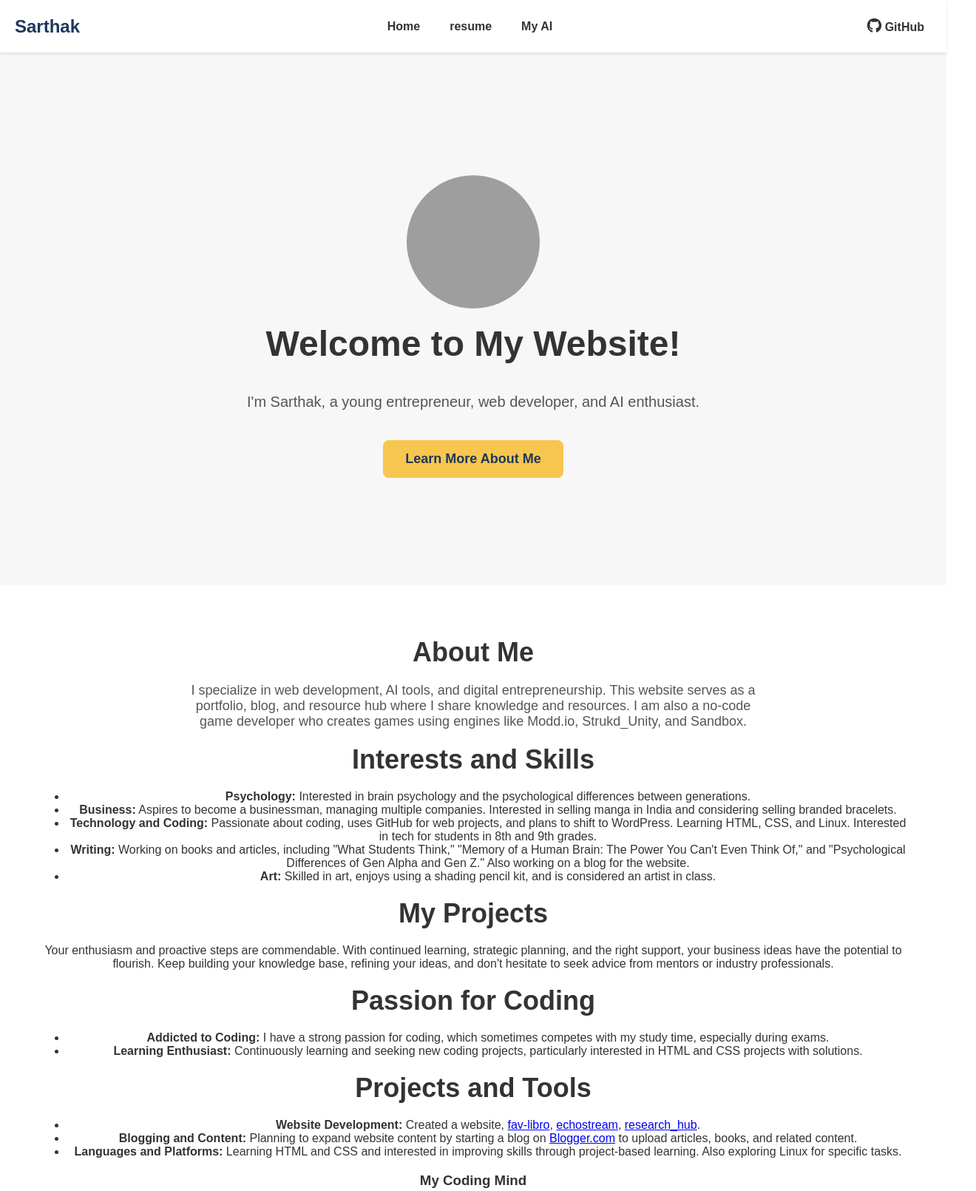
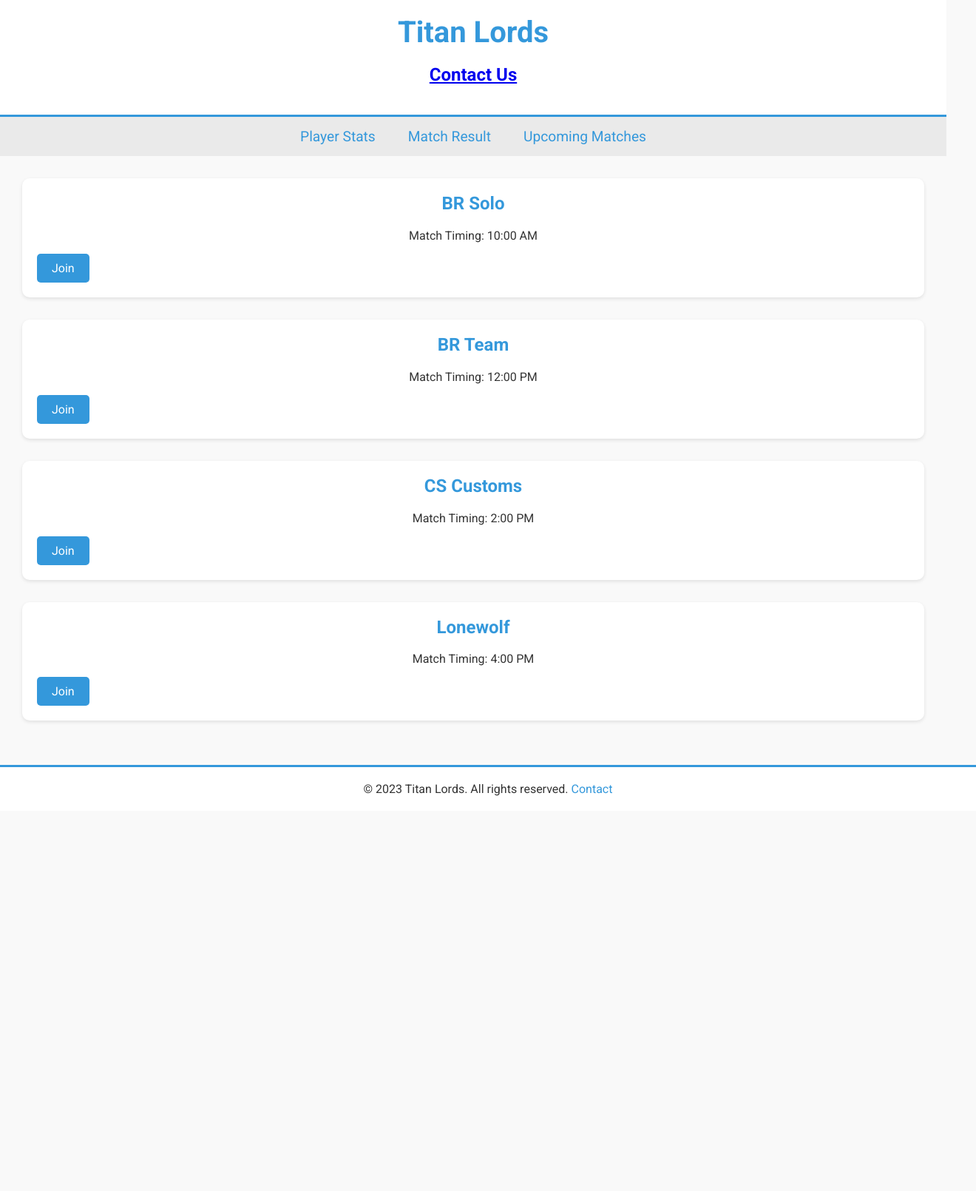
Before and after one commit to developer8sarthak/tournament-app-freelance, a plain HTML site: page index.html in a window 1280 px wide. Shown: the top 1610 px of the page at 74% size, 1320 px wide, since content can reach past the window. After the commit the page ends 1096 px from the top, so only its background shows below. Drawn offline with Linux system fonts and the light colour scheme; grey boxes are pictures that could not be loaded.

Commit message:
Add files via upload

```diff
--- a/index.html
+++ b/index.html
@@ -1,80 +1,146 @@
-<!DOCTYPE html>
-<html lang="en">
+<html>
 <head>
-    <meta charset="UTF-8">
-    <meta name="viewport" content="width=device-width, initial-scale=1.0">
-    <meta name="description" content="Sarthak's personal website where you can explore his journey as a young entrepreneur, web developer, and AI enthusiast.">
-    <meta name="keywords" content="Sarthak, web development, AI tools, entrepreneurship, technology">
-    <title>Sarthak's Website</title>
-    <link rel="stylesheet" href="style.css">
-    <link rel="stylesheet" href="https://cdnjs.cloudflare.com/ajax/libs/font-awesome/6.0.0-beta3/css/all.min.css">
+    <title>Titan Lords Free Fire Tournament</title>
+    <link rel="stylesheet" href="https://cdnjs.cloudflare.com/ajax/libs/font-awesome/5.15.3/css/all.min.css">
+    <link href="https://fonts.googleapis.com/css2?family=Roboto:wght@400;700&display=swap" rel="stylesheet">
+    <style>
+        h1 {
+            color: #3498db;
+        }
+        body {
+            font-family: 'Roboto', sans-serif;
+            background-color: #f9f9f9; /* Light background for a clean feel */
+            color: #333; /* Darker text color for better readability */
+            margin: 0;
+            padding: 0;
+            -ms-overflow-style: none;  /* for Internet Explorer and Edge */
+            scrollbar-width: none;  /* for Firefox */
+        }
+        body::-webkit-scrollbar {
+            display: none;  /* for Chrome, Safari, and Opera */
+        }
+        header {
+            background-color: #ffffff; /* White header for a clean look */
+            padding: 20px;
+            text-align: center;
+            border-bottom: 3px solid #3498db; /* Blue border for emphasis */
+        }
+        header h1 {
+            margin: 0;
+            font-size: 2.5em; /* Slightly reduced font size for header */
+            text-shadow: none; /* Removed shadow for a cleaner look */
+        }
+        nav {
+            background-color: #eaeaea; /* Light nav background */
+            padding: 15px;
+            text-align: center;
+        }
+        nav a {
+            color: #3498db; /* Blue color for links */
+            margin: 0 20px;
+            text-decoration: none;
+            font-size: 1.2em; /* Smaller font size for links */
+            transition: color 0.3s; /* Smooth transition for hover effect */
+        }
+        nav a:hover {
+            color: #2980b9; /* Darker blue on hover */
+        }
+        .container {
+            padding: 30px; /* Increased padding for better spacing */
+        }
+        .game-mode {
+            background-color: #ffffff; /* White background for game modes */
+            margin-bottom: 30px; /* Increased margin for separation */
+            padding: 20px;
+            border-radius: 10px;
+            box-shadow: 0 2px 5px rgba(0, 0, 0, 0.1); /* Subtle shadow for depth */
+        }
+        .game-mode h2 {
+            margin-top: 0;
+            color: #3498db; /* Blue color for headings */
+            text-align: center; /* Center align headings */
+        }
+        .game-mode p {
+            margin: 5px 0;
+            text-align: center; /* Center align paragraphs */
+        }
+        .game-mode .join-btn {
+            background-color: #3498db; /* Blue button */
+            color: #fff;
+            padding: 10px 20px; /* Adjusted padding for button */
+            text-decoration: none;
+            border-radius: 5px;
+            display: inline-block;
+            margin-top: 10px;
+            transition: background-color 0.3s; /* Smooth transition for hover effect */
+        }
+        .game-mode .join-btn:hover {
+            background-color: #2980b9; /* Darker blue on hover */
+        }
+        footer {
+            background-color: #ffffff;
+            text-align: center;
+            padding: 20px;
+            border-top: 3px solid #3498db;
+            position: relative;
+            bottom: 0;
+            width: 100%;
+        }
+        footer p {
+            margin: 0;
+            color: #333;
+        }
+        .contact-link-footer {
+            color: #3498db;
+            text-decoration: none;
+            transition: color 0.3s;
+        }
+        .contact-link-footer:hover {
+            color: #2980b9;
+        }
+    </style>
 </head>
 <body>
-
-    <!-- Navbar -->
-    <div class="navbar">
-        <div class="logo">Sarthak</div>
-        <div class="nav-links">
-            <a href="#">Home</a>
-            <a href="resume.html">resume</a>
-            <a href="https://www.blackbox.ai/agent/mycodebuddyNth5NLO" target="_blank">My AI</a>
+    <header>
+        <h1>Titan Lords</h1>
+        <h2><a href="mailto:titan1lords@gmail.com">Contact Us</a></h2>
+    </header>
+    <nav>
+        <a href="stats.html" onclick="navigateToPage(event)">Player Stats</a>
+        <a href="reasult.html" onclick="navigateToPage(event)">Match Result</a>
+        <a href="upcoming.html" onclick="navigateToPage(event)">Upcoming Matches</a>
+    </nav>
+    <script>
+        function navigateToPage(event) {
+            event.preventDefault();
+            const targetPage = event.target.getAttribute('href');
+            window.location.href = targetPage;
+        }
+    </script>
+    <div class="container">
+        <div id="br-solo" class="game-mode">
+            <h2>BR Solo</h2>
+            <p>Match Timing: 10:00 AM</p>
+            <a href="https://whatsapp.com/channel/0029VayfjKALI8YPrEbZWn17" class="join-btn">Join</a>
         </div>
-        <div class="github-link">
-            <a href="https://github.com/developer8sarthak" target="_blank">
-                <i class="fab fa-github"></i> GitHub
-            </a>
+        <div id="br-team" class="game-mode">
+            <h2>BR Team</h2>
+            <p>Match Timing: 12:00 PM</p>
+            <a href="https://whatsapp.com/channel/0029VayfjKALI8YPrEbZWn17" class="join-btn">Join</a>
+        </div>
+        <div id="cs-customs" class="game-mode">
+            <h2>CS Customs</h2>
+            <p>Match Timing: 2:00 PM</p>
+            <a href="https://whatsapp.com/channel/0029VayfjKALI8YPrEbZWn17" class="join-btn">Join</a>
+        </div>
+        <div id="lonewolf" class="game-mode">
+            <h2>Lonewolf</h2>
+            <p>Match Timing: 4:00 PM</p>
+            <a href="https://whatsapp.com/channel/0029VayfjKALI8YPrEbZWn17" class="join-btn">Join</a>
         </div>
     </div>
-
-    <!-- Hero Section -->
-    <div class="hero">
-        <div class="profile-pic">
-            <a href="https://ibb.co/7KJtmdL"><img src="https://i.ibb.co/vkx4n6R/1737303263024-removebg-preview.png" alt="Sarthak's Profile Picture" border="0"></a>
-        </div>
-        <h1>Welcome to My Website!</h1>
-        <p>I'm Sarthak, a young entrepreneur, web developer, and AI enthusiast.</p>
-        <button class="cta-button">Learn More About Me</button>
-    </div>
-
-    <!-- Content Section -->
-    <div class="content">
-        <h2>About Me</h2>
-        <p class="description">I specialize in web development, AI tools, and digital entrepreneurship. This website serves as a portfolio, blog, and resource hub where I share knowledge and resources. I am also a no-code game developer who creates games using engines like Modd.io, Strukd_Unity, and Sandbox.</p>
-
-        <h2>Interests and Skills</h2>
-        <ul>
-            <li><strong>Psychology:</strong> Interested in brain psychology and the psychological differences between generations.</li>
-            <li><strong>Business:</strong> Aspires to become a businessman, managing multiple companies. Interested in selling manga in India and considering selling branded bracelets.</li>
-            <li><strong>Technology and Coding:</strong> Passionate about coding, uses GitHub for web projects, and plans to shift to WordPress. Learning HTML, CSS, and Linux. Interested in tech for students in 8th and 9th grades.</li>
-            <li><strong>Writing:</strong> Working on books and articles, including "What Students Think," "Memory of a Human Brain: The Power You Can't Even Think Of," and "Psychological Differences of Gen Alpha and Gen Z." Also working on a blog for the website.</li>
-            <li><strong>Art:</strong> Skilled in art, enjoys using a shading pencil kit, and is considered an artist in class.</li>
-        </ul>
-
-        <h2>My Projects</h2>
-        <p>Your enthusiasm and proactive steps are commendable. With continued learning, strategic planning, and the right support, your business ideas have the potential to flourish. Keep building your knowledge base, refining your ideas, and don't hesitate to seek advice from mentors or industry professionals.</p>
-
-        <h2>Passion for Coding</h2>
-        <ul>
-            <li><strong>Addicted to Coding:</strong> I have a strong passion for coding, which sometimes competes with my study time, especially during exams.</li>
-            <li><strong>Learning Enthusiast:</strong> Continuously learning and seeking new coding projects, particularly interested in HTML and CSS projects with solutions.</li>
-        </ul>
-
-        <h2>Projects and Tools</h2>
-        <ul>
-            <li><strong>Website Development:</strong> Created a website, <a href="https://developer8sarthak.github.io/fav-libro.com/">fav-libro</a>, <a href="https://developer8sarthak.github.io/echostream/">echostream</a>, <a href="https://developer8sarthak.github.io/research_hub/">research_hub</a>.</li>
-            <li><strong>Blogging and Content:</strong> Planning to expand website content by starting a blog on <a href="https://fav-libro-hub.blogspot.com/">Blogger.com</a> to upload articles, books, and related content.</li>
-            <li><strong>Languages and Platforms:</strong> Learning HTML and CSS and interested in improving skills through project-based learning. Also exploring Linux for specific tasks.</li>
-        </ul>
-
-        <h3>My Coding Mind</h3>
-        <p>My coding mind is curious, resourceful, and driven by both passion and purpose. I am proactive in learning, willing to experiment, and focused on practical applications of my coding skills. As I continue to balance my studies with coding, my dedication and innovative thinking will likely lead to significant achievements in both my academic and entrepreneurial endeavors.</p>
-    </div>
-
-
-    <!-- Footer -->
     <footer>
-        <p>&copy; 2025 Sarthak. All rights reserved. <a href="#">Privacy Policy</a></p>
+        <p>© 2023 Titan Lords. All rights reserved. <a href="mailto:contact@freefiretournament.com" class="contact-link-footer">Contact</a></p>
     </footer>
-
 </body>
 </html>
```
Also changed, not shown: reasult.html (+29 -14 lines), script.js (+12 -7 lines), stats.html (+36 -22 lines), upcoming.html (+37 -24 lines), download (1).jpeg (added), download (2).jpeg (added), download.jpeg (added).
